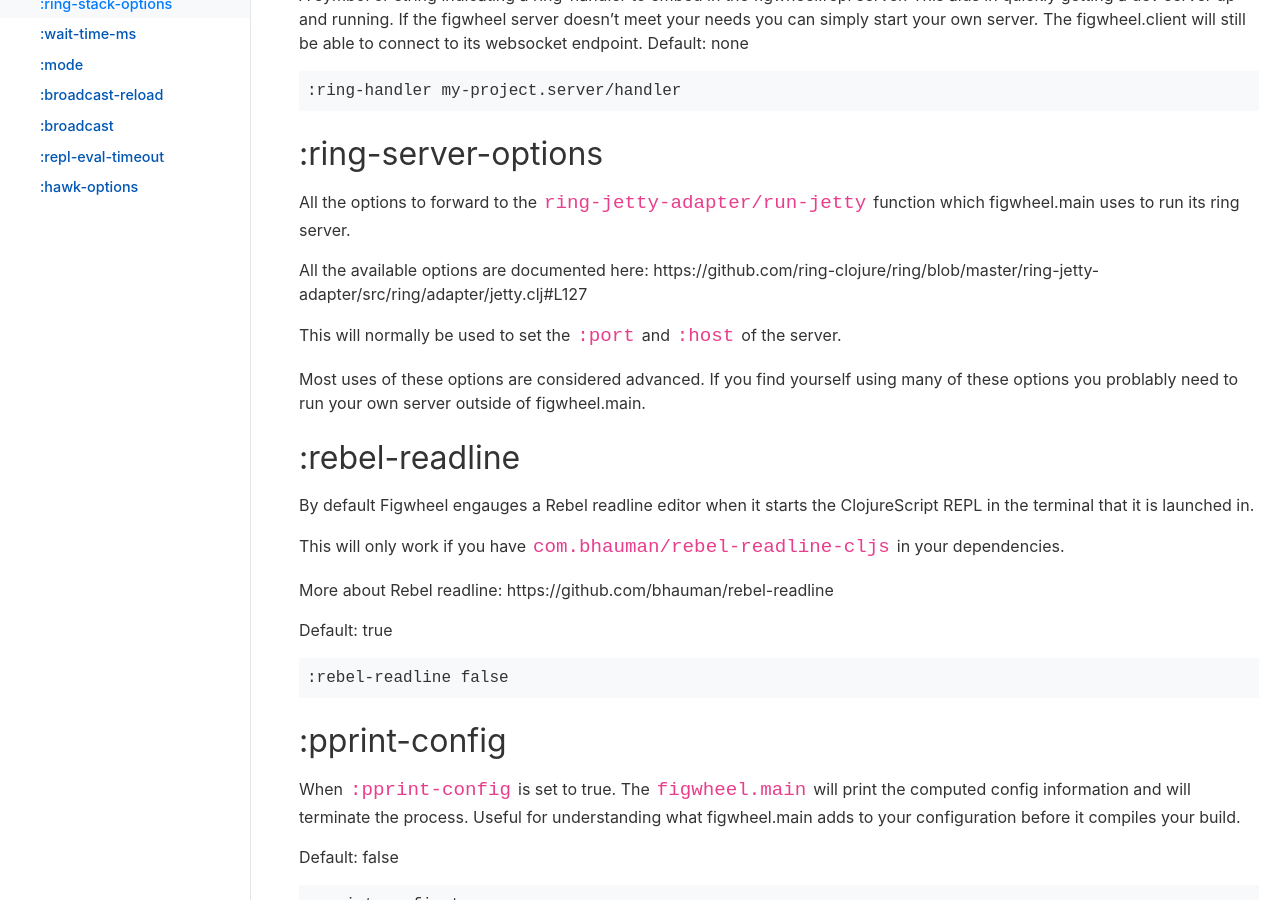
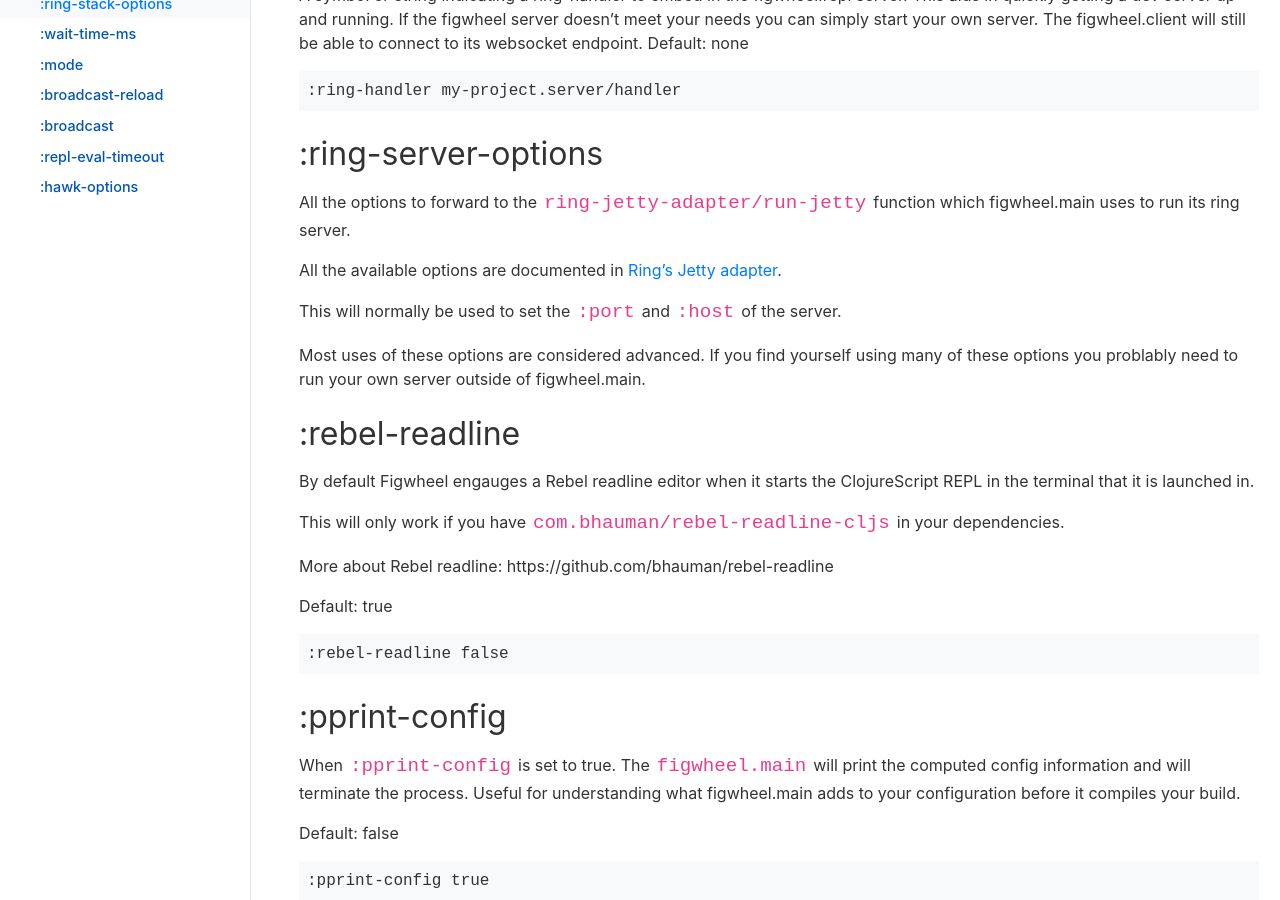
Before and after one commit to bhauman/figwheel-main, a Jekyll site: the page built from docs/config-options.md, in a window 1280 px wide and 900 px high, scrolled down 1307 px. Built offline with Jekyll 4.4.1, drawn with Linux system fonts in a browser that asks for light colours.

Commit message:
Add hyperlink to Ring's Jetty adapter source code

```diff
--- a/docs/config-options.md
+++ b/docs/config-options.md
@@ -77,8 +77,9 @@ Default: none
 All the options to forward to the `ring-jetty-adapter/run-jetty` function
 which figwheel.main uses to run its ring server.
 
-All the available options are documented here:
-https://github.com/ring-clojure/ring/blob/master/ring-jetty-adapter/src/ring/adapter/jetty.clj#L127
+All the available options are documented in [Ring's Jetty adapter][ring-jetty].
+
+[ring-jetty]: https://github.com/ring-clojure/ring/blob/master/ring-jetty-adapter/src/ring/adapter/jetty.clj#L127
 
 This will normally be used to set the `:port` and `:host` of the server.
 
```
